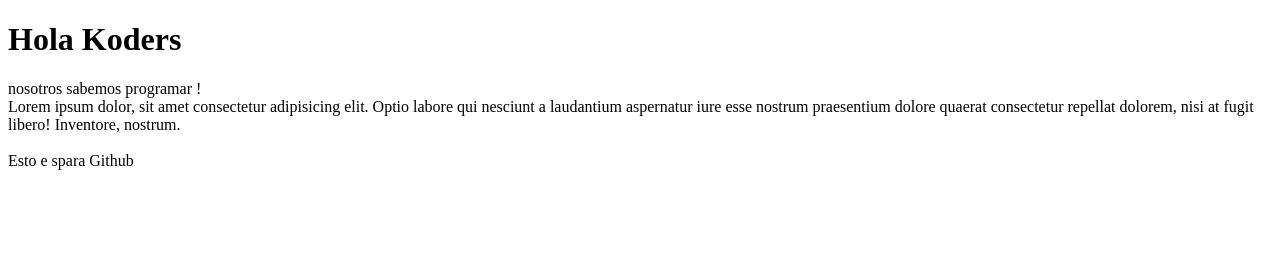
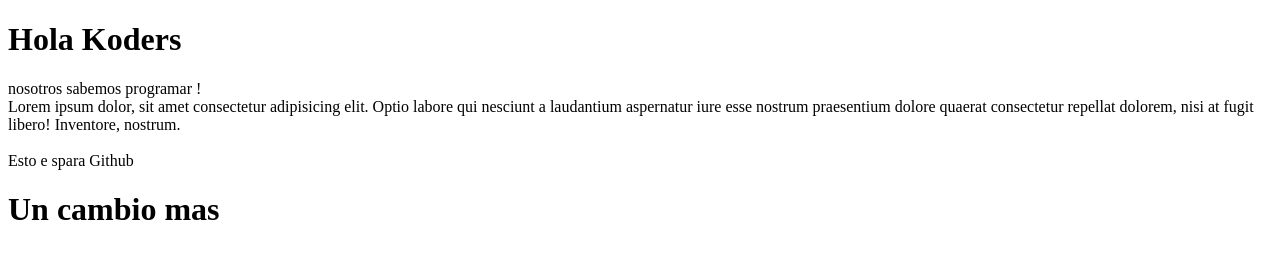
Before and after one commit to Zambrix20/mi_web, a plain HTML site: page index.html in a window 1280 px wide. Drawn offline with Linux system fonts and the light colour scheme.

Commit message:
Terminamos taller

```diff
--- a/index.html
+++ b/index.html
@@ -16,5 +16,6 @@
     </section>
     <br />
     <span>Esto e spara Github</span>
+    <h1> Un cambio mas </h1>
   </body>
 </html>
```
